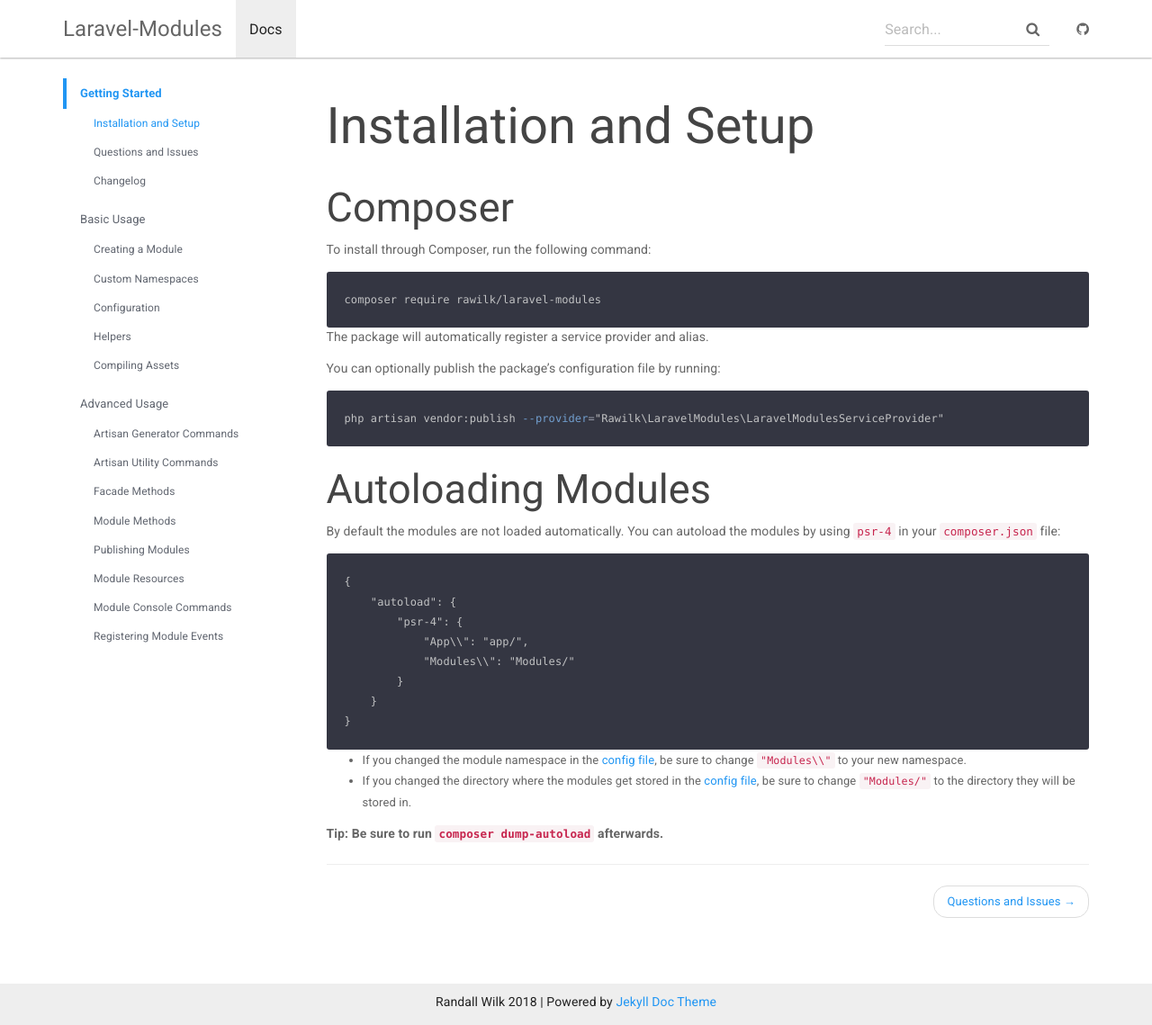
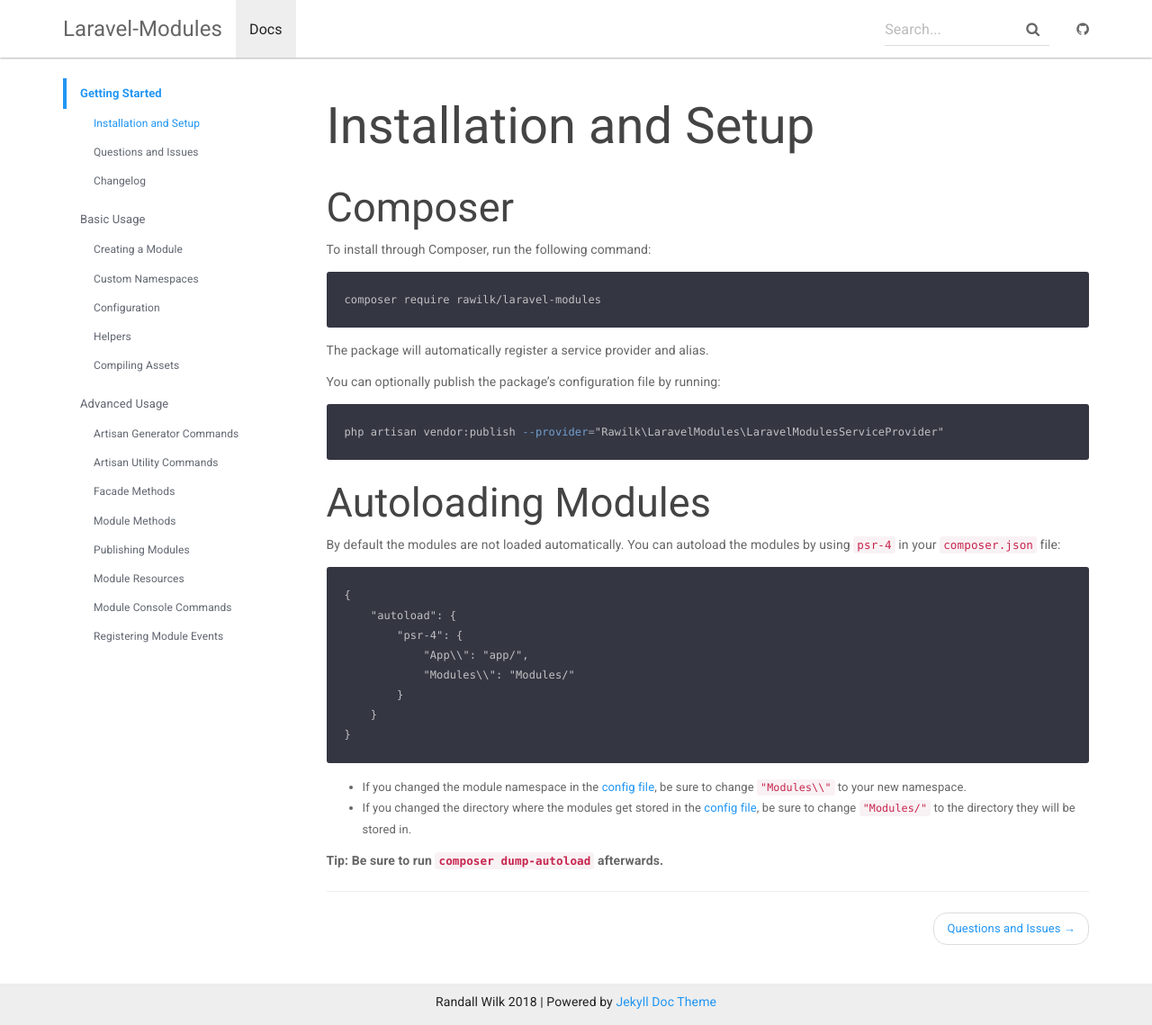
Before and after one commit to rawilk/laravel-modules, a Jekyll site: the page built from _docs/index.md, in a window 1280 px wide and 1139 px high. Shown: the whole window at 90% size. Built offline with Jekyll 4.4.1, drawn with Linux system fonts in a browser that asks for light colours; nearby versions of some CDN libraries.

Commit message:
Add margin to all code blocks

```diff
--- a/css/main.scss
+++ b/css/main.scss
@@ -95,6 +95,10 @@ h4 {
     font-size: 18px;
     line-height: 1.1;
     font-weight: 500;
+}
+
+.highlighter-rouge {
+    margin-bottom: 15px;
 }
 
 $success: #75c181;
```
